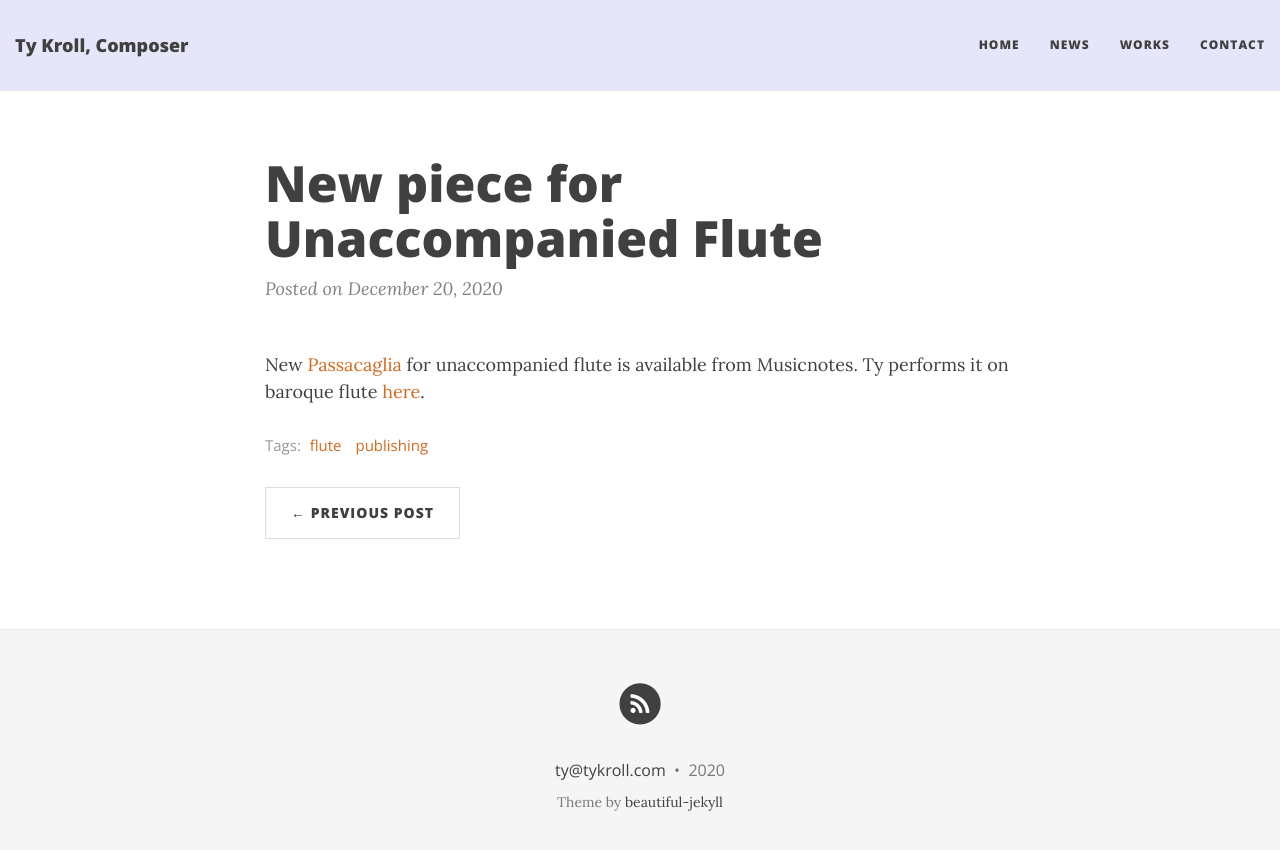
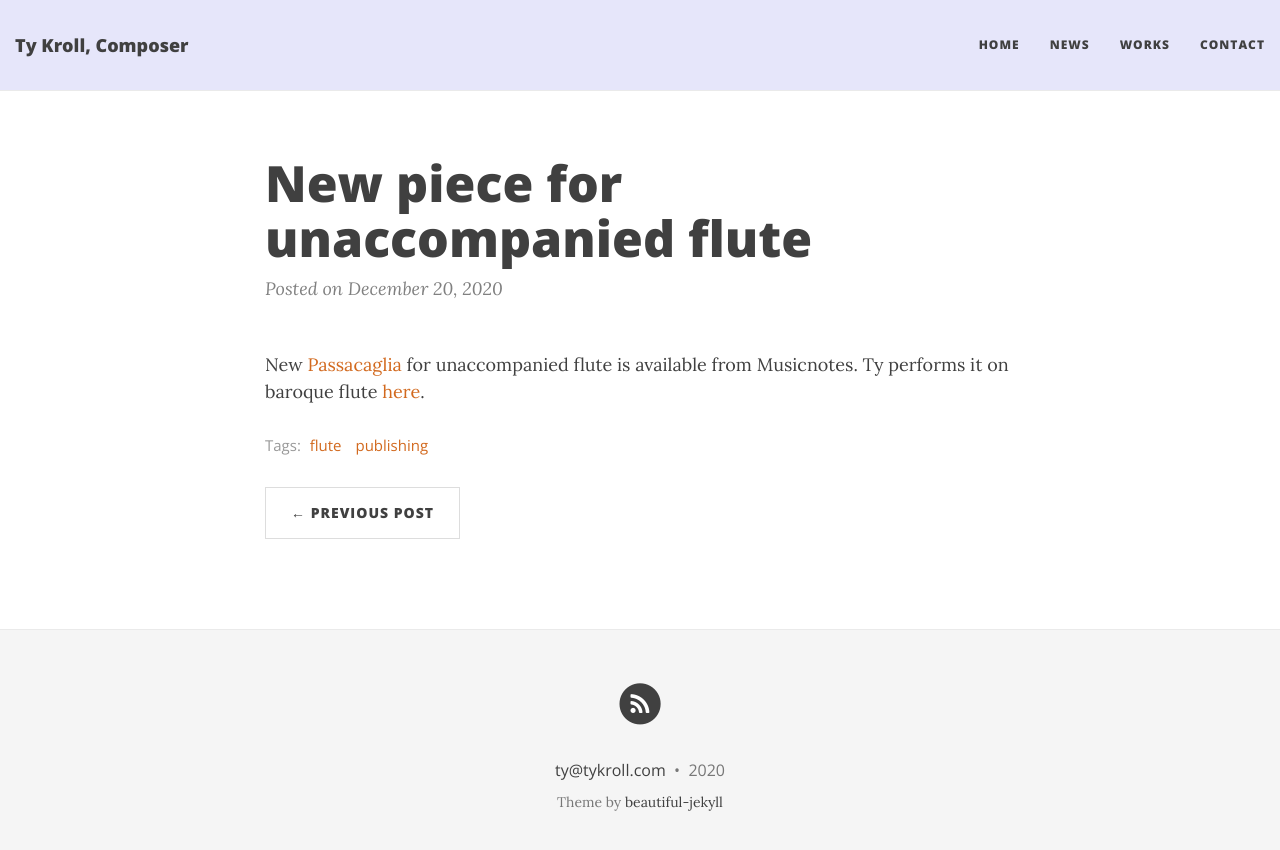
Before and after one commit to ctrueden/tykroll.com, a Jekyll site: the page built from _posts/2020-12-20-New-piece-for-unaccompanied-flute.md, in a window 1280 px wide. Shown: the top 850 px of the page. Built offline with Jekyll 4.4.1, drawn with Linux system fonts in a browser that asks for light colours; nearby versions of some CDN libraries.

```diff
--- a/_posts/2020-12-20-New-piece-for-unaccompanied-flute.md
+++ b/_posts/2020-12-20-New-piece-for-unaccompanied-flute.md
@@ -1,6 +1,6 @@
 ---
 layout: post
-title: "New piece for Unaccompanied Flute"
+title: "New piece for unaccompanied flute"
 tags: [flute, publishing]
 ---
 
```
